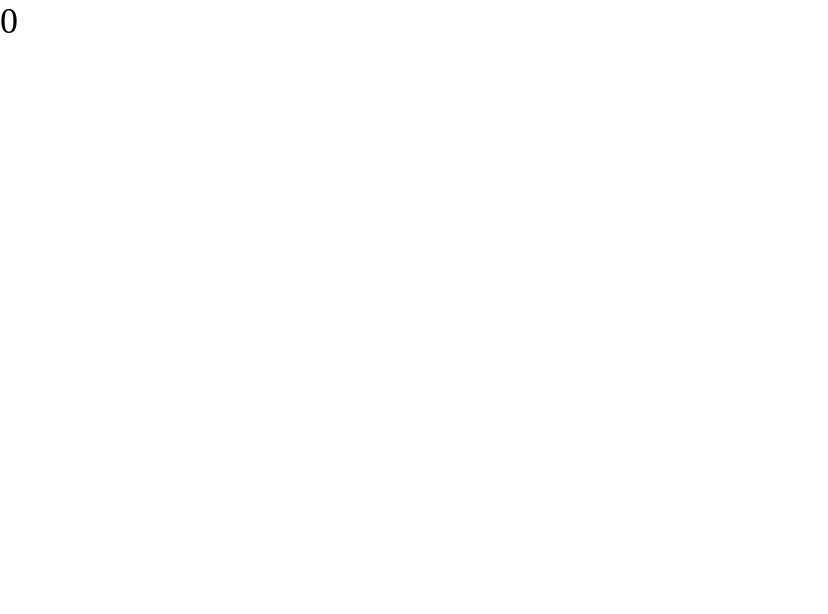
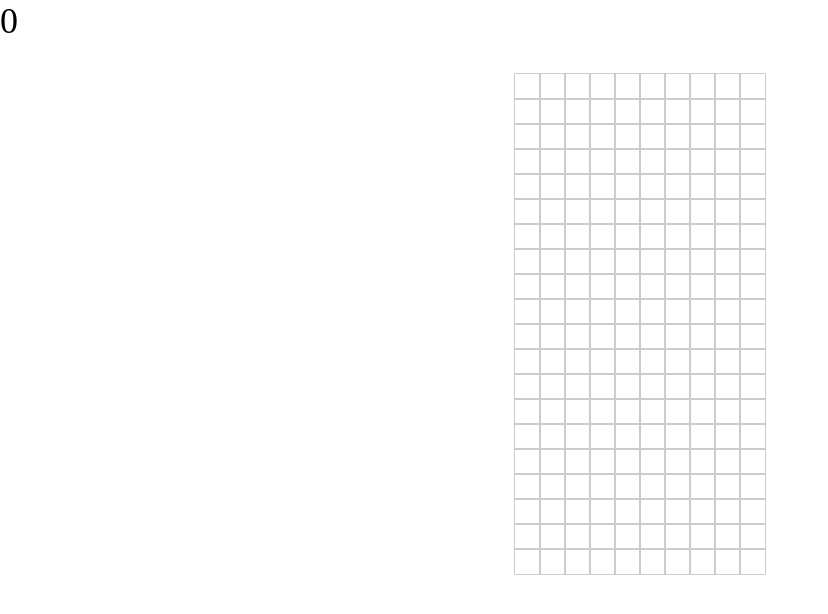
Before and after one commit to choiseowoo/test, a plain HTML site: page Tetris/index.html in a window 1280 px wide. Shown: the whole page, without its empty margins (0-828 px from the left). Drawn offline with Linux system fonts and the light colour scheme.

Commit message:
Update style.css

```diff
--- a/Tetris/CSS/style.css
+++ b/Tetris/CSS/style.css
@@ -2,16 +2,13 @@
   margin : 0;
   padding : 0;
 }
-
 ul {
   list-style : none;
 }
-
 body {
   height : 100%;
   overflow : hidden;
 }
-
 .score {
   test-align : center;
   font-size : 36px;
@@ -19,6 +16,8 @@ body {
 }
 .playground > ul {
   boder : 1px solid #333;
+  width : 250px;
+  margin : 0 auto;
 }
 .playground > ul > li {
   width : 100%;
@@ -30,5 +29,5 @@ body {
 .playground > ul > li > ul > li {
   width : 25px;
   height : 25px;
-  outline : 1px outline #ccc;
+  outline : 1px solid #ccc;
 }
```
